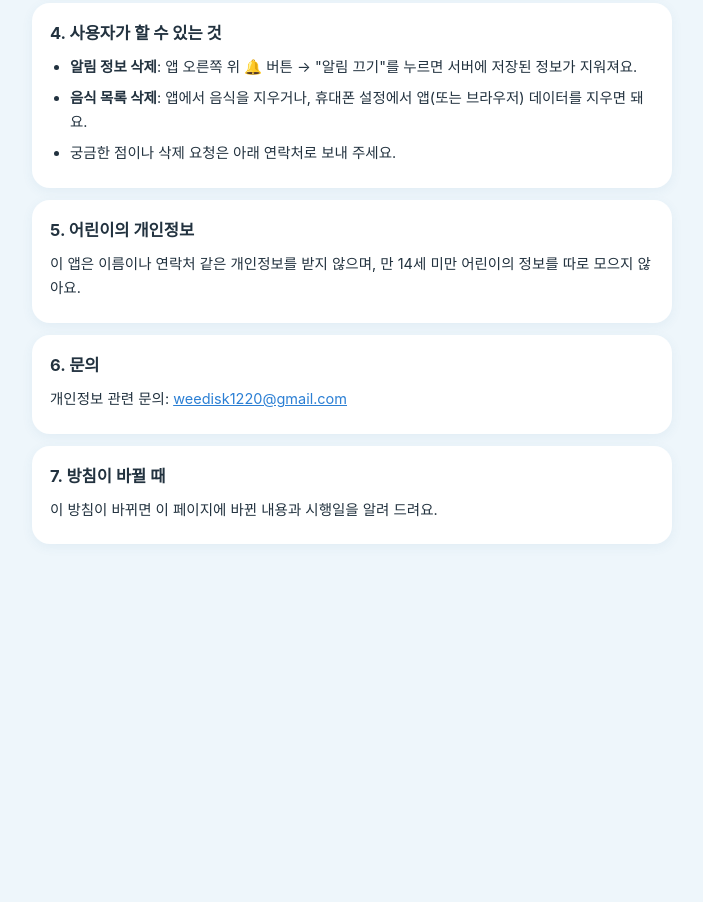
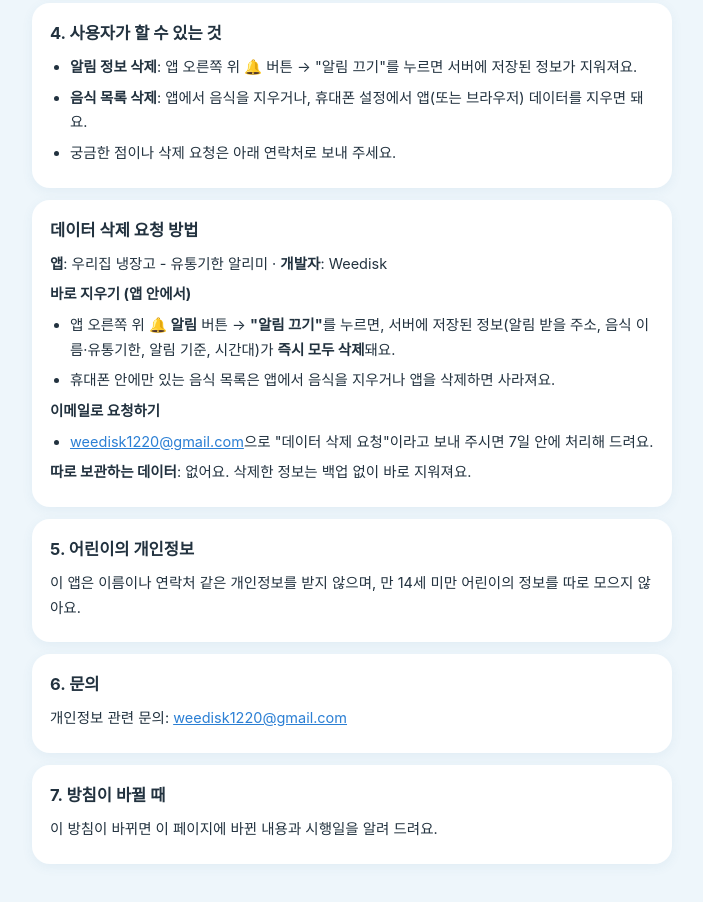
Before and after one commit to wjo1220/fridge-alarm, a plain HTML site: page public/privacy.html in a window 1280 px wide. Shown: the part 1380-2282 px from the top of the page, without its empty margins (288-991 px from the left). Before the commit the page ends 1996 px from the top, so only its background shows below. Drawn offline with Linux system fonts and the light colour scheme.

Commit message:
개인정보처리방침에 데이터 삭제 요청 방법 섹션 추가
Co-Authored-By: Claude Opus 5.5 <noreply@anthropic.com>
Claude-Session: https://claude.ai/code/session_01EV1YMuma8magCSKtrbdFuK

```diff
--- a/public/privacy.html
+++ b/public/privacy.html
@@ -88,6 +88,21 @@
     </ul>
   </div>
 
+  <div class="card" id="delete">
+    <h2>데이터 삭제 요청 방법</h2>
+    <p><b>앱</b>: 우리집 냉장고 - 유통기한 알리미 · <b>개발자</b>: Weedisk</p>
+    <p><b>바로 지우기 (앱 안에서)</b></p>
+    <ul>
+      <li>앱 오른쪽 위 <b>🔔 알림</b> 버튼 → <b>"알림 끄기"</b>를 누르면, 서버에 저장된 정보(알림 받을 주소, 음식 이름·유통기한, 알림 기준, 시간대)가 <b>즉시 모두 삭제</b>돼요.</li>
+      <li>휴대폰 안에만 있는 음식 목록은 앱에서 음식을 지우거나 앱을 삭제하면 사라져요.</li>
+    </ul>
+    <p><b>이메일로 요청하기</b></p>
+    <ul>
+      <li><a href="mailto:weedisk1220@gmail.com?subject=%EB%83%89%EC%9E%A5%EA%B3%A0%20%EC%95%B1%20%EB%8D%B0%EC%9D%B4%ED%84%B0%20%EC%82%AD%EC%A0%9C%20%EC%9A%94%EC%B2%AD" style="color:#2b7fd4">weedisk1220@gmail.com</a>으로 "데이터 삭제 요청"이라고 보내 주시면 7일 안에 처리해 드려요.</li>
+    </ul>
+    <p><b>따로 보관하는 데이터</b>: 없어요. 삭제한 정보는 백업 없이 바로 지워져요.</p>
+  </div>
+
   <div class="card">
     <h2>5. 어린이의 개인정보</h2>
     <p>이 앱은 이름이나 연락처 같은 개인정보를 받지 않으며, 만 14세 미만 어린이의 정보를 따로 모으지 않아요.</p>
```
